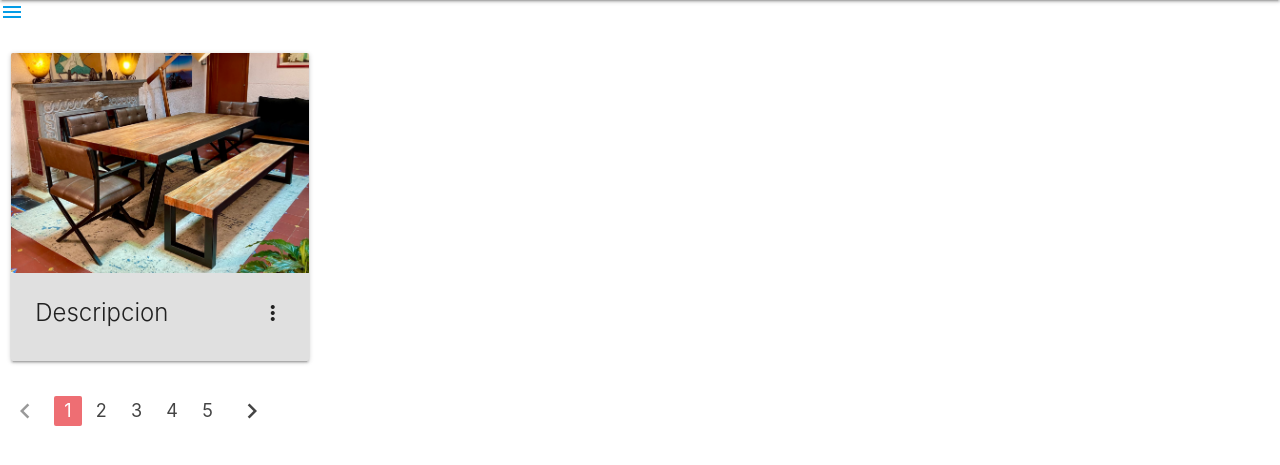
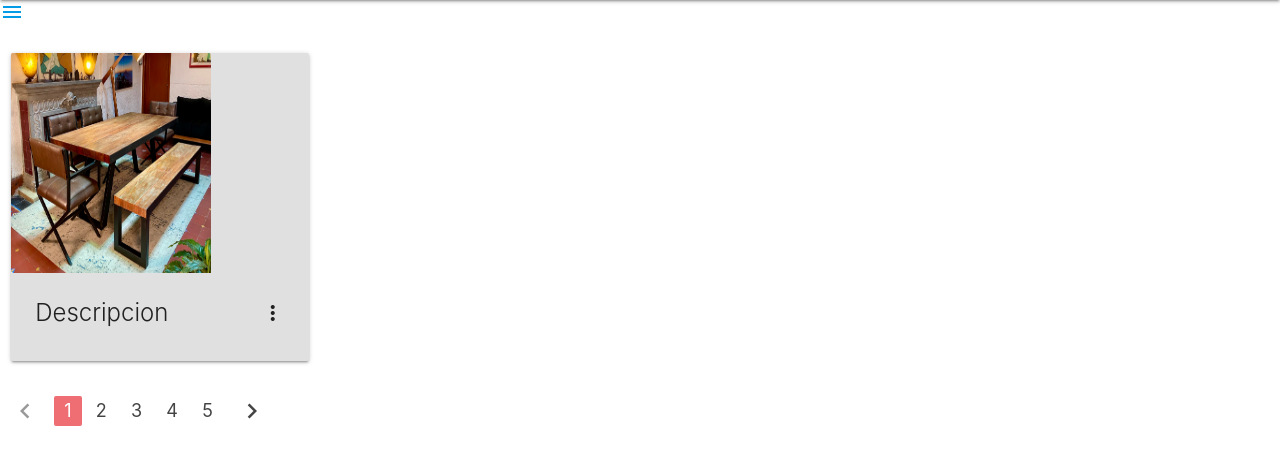
Before and after one commit to ryukomvp/lignum, a PHP site: page /index.html in a window 1280 px wide. Shown: the part 64-529 px from the top of the page. Run offline with PHP 8.4, Linux system fonts and the light colour scheme.

Commit message:
diseño del detalle

```diff
--- a/public/css/Diseño_main.css
+++ b/public/css/Diseño_main.css
@@ -97,3 +97,7 @@ img {
 .cantidad{
   float: right;
 }
+
+.card-image{
+  width: 200px;
+}
```
